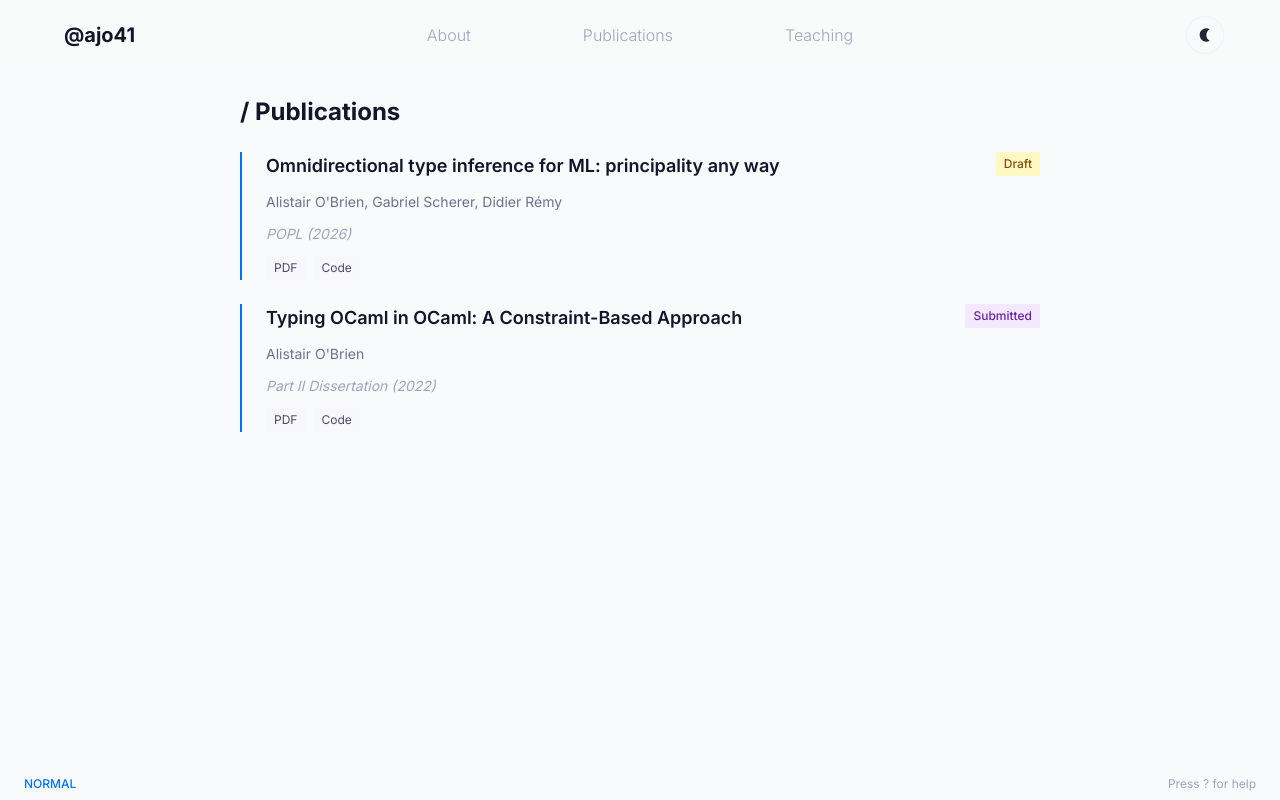
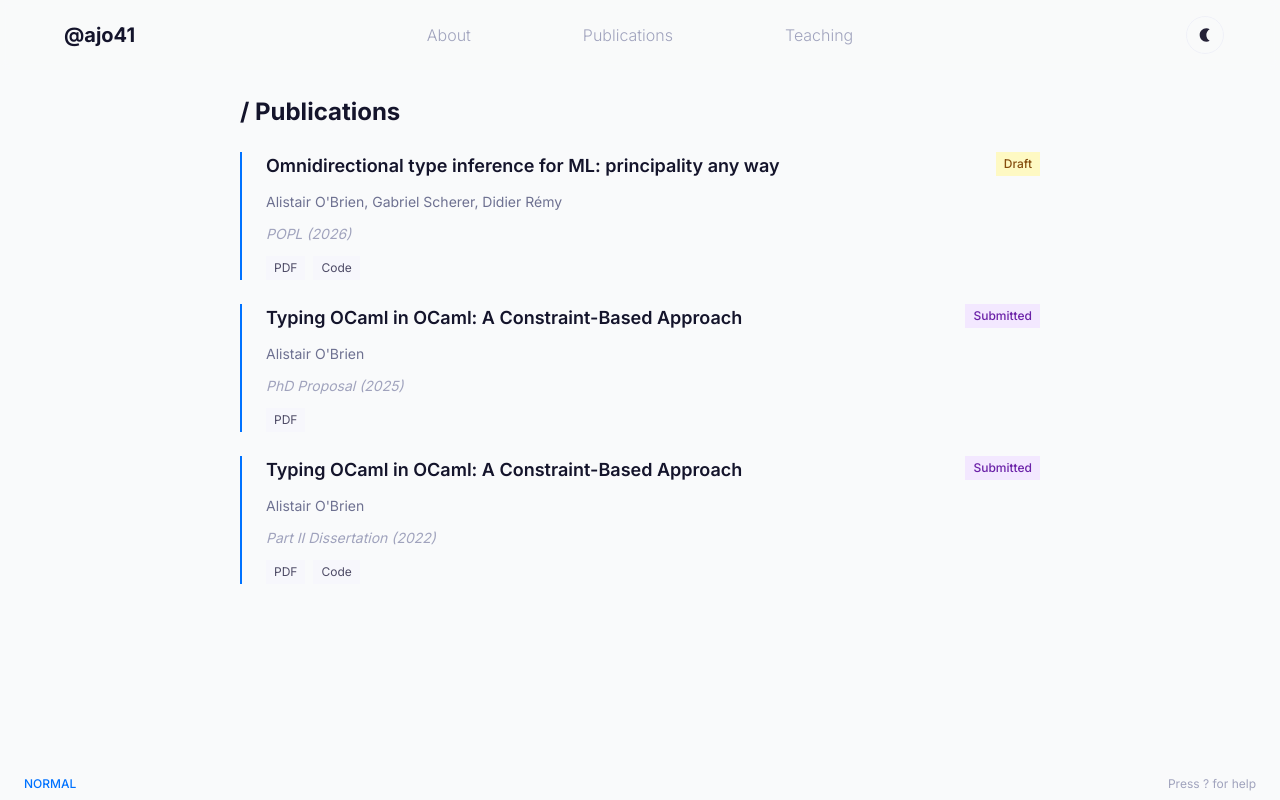
Before and after one commit to johnyob/ajo41.dev, a Next.js app: page /publications in a window 1280 px wide. Built offline with nearby package versions, Linux system fonts and the light colour scheme.

Commit message:
feat(publications): add first year report

```diff
--- a/src/app/publications/page.tsx
+++ b/src/app/publications/page.tsx
@@ -24,6 +24,16 @@ const publicationsData = [
   {
     title: "Typing OCaml in OCaml: A Constraint-Based Approach",
     authors: ["Alistair O'Brien"],
+    venue: "PhD Proposal",
+    year: 2025,
+    status: "submitted" as const,
+    links: {
+      pdf: "/papers/first-year-report.pdf",
+    },
+  },
+  {
+    title: "Typing OCaml in OCaml: A Constraint-Based Approach",
+    authors: ["Alistair O'Brien"],
     venue: "Part II Dissertation",
     year: 2022,
     status: "submitted" as const,
```
Also changed, not shown: 1 other file (tests, documents, lock files or other folders).
